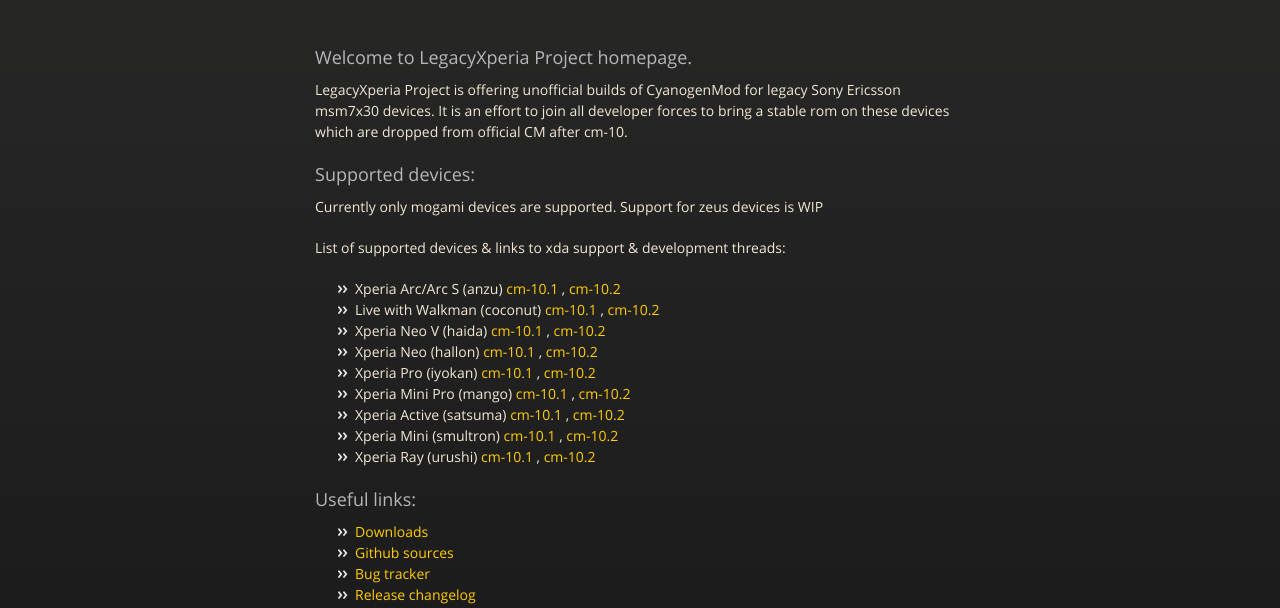
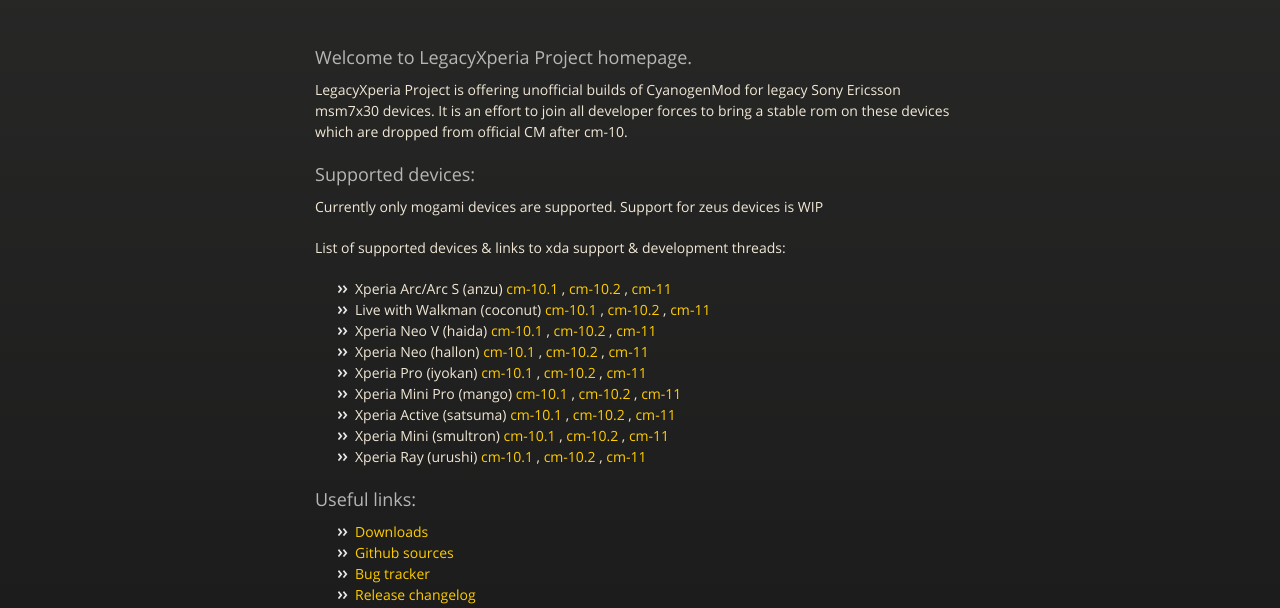
Before and after one commit to LegacyXperia/LegacyXperia.github.io, a plain HTML site: page index.html in a window 1280 px wide. Shown: the part 189-797 px from the top of the page. Drawn offline with nearby package versions, Linux system fonts and the light colour scheme.

Commit message:
links to cm11 development threads added

```diff
--- a/index.html
+++ b/index.html
@@ -42,23 +42,23 @@
 <p>List of supported devices &amp; links to xda support &amp; development threads:</p>
 
 <ul>
-<li>Xperia Arc/Arc S (anzu) <a href="http://forum.xda-developers.com/showthread.php?t=2147958">cm-10.1</a> , <a href="http://forum.xda-developers.com/showthread.php?t=2397236">cm-10.2</a>
+<li>Xperia Arc/Arc S (anzu) <a href="http://forum.xda-developers.com/showthread.php?t=2147958">cm-10.1</a> , <a href="http://forum.xda-developers.com/showthread.php?t=2397236">cm-10.2</a> , <a href="http://forum.xda-developers.com/showthread.php?t=2545354">cm-11</a>
 </li>
-<li>Live with Walkman (coconut) <a href="http://forum.xda-developers.com/showthread.php?t=2227517">cm-10.1</a> , <a href="http://forum.xda-developers.com/showthread.php?t=2397233">cm-10.2</a>
+<li>Live with Walkman (coconut) <a href="http://forum.xda-developers.com/showthread.php?t=2227517">cm-10.1</a> , <a href="http://forum.xda-developers.com/showthread.php?t=2397233">cm-10.2</a> , <a href="http://forum.xda-developers.com/showthread.php?t=2545367">cm-11</a>
 </li>
-<li>Xperia Neo V (haida) <a href="http://forum.xda-developers.com/showthread.php?t=2227490">cm-10.1</a> , <a href="http://forum.xda-developers.com/showthread.php?t=2397237">cm-10.2</a>
+<li>Xperia Neo V (haida) <a href="http://forum.xda-developers.com/showthread.php?t=2227490">cm-10.1</a> , <a href="http://forum.xda-developers.com/showthread.php?t=2397237">cm-10.2</a> , <a href="http://forum.xda-developers.com/showthread.php?t=2545357">cm-11</a>
 </li>
-<li>Xperia Neo (hallon) <a href="http://forum.xda-developers.com/showthread.php?t=2227490">cm-10.1</a> , <a href="http://forum.xda-developers.com/showthread.php?t=2397237">cm-10.2</a>
+<li>Xperia Neo (hallon) <a href="http://forum.xda-developers.com/showthread.php?t=2227490">cm-10.1</a> , <a href="http://forum.xda-developers.com/showthread.php?t=2397237">cm-10.2</a> , <a href="http://forum.xda-developers.com/showthread.php?t=2545357">cm-11</a>
 </li>
-<li>Xperia Pro (iyokan) <a href="http://forum.xda-developers.com/showthread.php?t=2147958">cm-10.1</a> , <a href="http://forum.xda-developers.com/showthread.php?t=2397236">cm-10.2</a>
+<li>Xperia Pro (iyokan) <a href="http://forum.xda-developers.com/showthread.php?t=2147958">cm-10.1</a> , <a href="http://forum.xda-developers.com/showthread.php?t=2397236">cm-10.2</a> , <a href="http://forum.xda-developers.com/showthread.php?t=2545354">cm-11</a>
 </li>
-<li>Xperia Mini Pro (mango) <a href="http://forum.xda-developers.com/showthread.php?t=2227517">cm-10.1</a> , <a href="http://forum.xda-developers.com/showthread.php?t=2397233">cm-10.2</a>
+<li>Xperia Mini Pro (mango) <a href="http://forum.xda-developers.com/showthread.php?t=2227517">cm-10.1</a> , <a href="http://forum.xda-developers.com/showthread.php?t=2397233">cm-10.2</a> , <a href="http://forum.xda-developers.com/showthread.php?t=2545367">cm-11</a>
 </li>
-<li>Xperia Active (satsuma) <a href="http://forum.xda-developers.com/showthread.php?t=2227517">cm-10.1</a> , <a href="http://forum.xda-developers.com/showthread.php?t=2397233">cm-10.2</a>
+<li>Xperia Active (satsuma) <a href="http://forum.xda-developers.com/showthread.php?t=2227517">cm-10.1</a> , <a href="http://forum.xda-developers.com/showthread.php?t=2397233">cm-10.2</a> , <a href="http://forum.xda-developers.com/showthread.php?t=2545367">cm-11</a>
 </li>
-<li>Xperia Mini (smultron) <a href="http://forum.xda-developers.com/showthread.php?t=2227517">cm-10.1</a> , <a href="http://forum.xda-developers.com/showthread.php?t=2397233">cm-10.2</a>
+<li>Xperia Mini (smultron) <a href="http://forum.xda-developers.com/showthread.php?t=2227517">cm-10.1</a> , <a href="http://forum.xda-developers.com/showthread.php?t=2397233">cm-10.2</a> , <a href="http://forum.xda-developers.com/showthread.php?t=2545367">cm-11</a>
 </li>
-<li>Xperia Ray (urushi) <a href="http://forum.xda-developers.com/showthread.php?t=2261654">cm-10.1</a> , <a href="http://forum.xda-developers.com/showthread.php?t=2397241">cm-10.2</a>
+<li>Xperia Ray (urushi) <a href="http://forum.xda-developers.com/showthread.php?t=2261654">cm-10.1</a> , <a href="http://forum.xda-developers.com/showthread.php?t=2397241">cm-10.2</a> , <a href="http://forum.xda-developers.com/showthread.php?t=2545359">cm-11</a>
 </li>
 </ul><h3>
 <a name="useful-links" class="anchor" href="#useful-links"><span class="octicon octicon-link"></span></a>Useful links:</h3>
```
